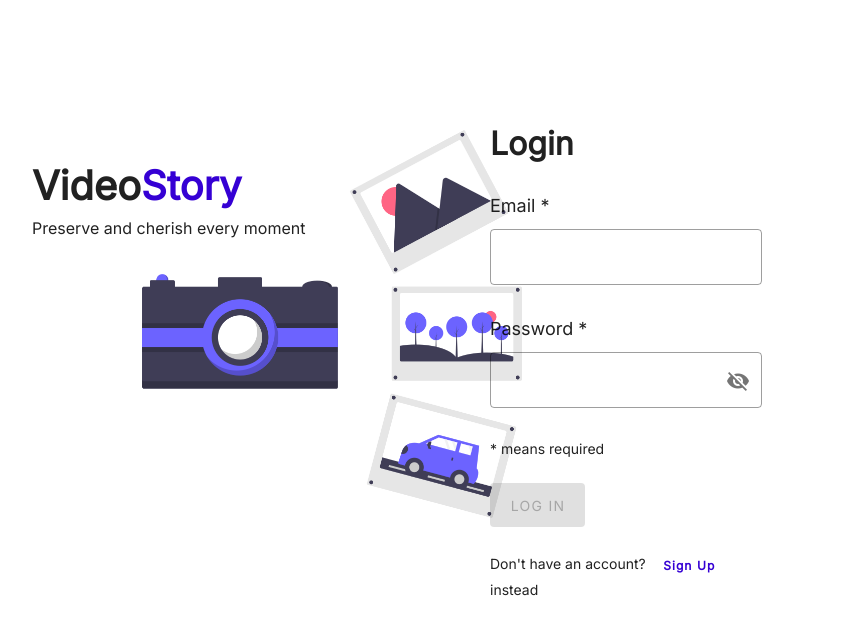
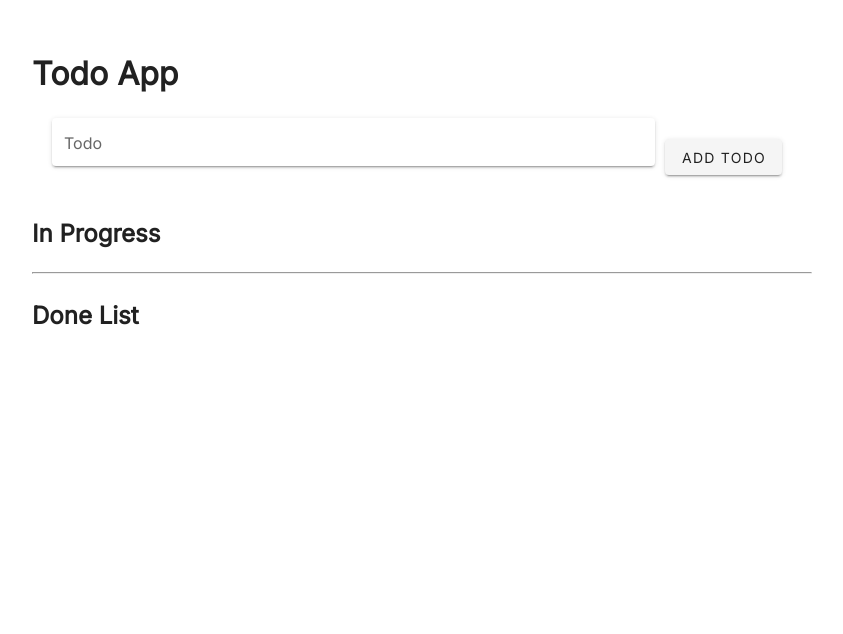
Before and after one commit to IamMarkReyRonolo/VideoStory, a Vue app in the folder frontend/: page /login in a window 1280 px wide. Shown: the top 634 px of the page, without its empty margins (218-1061 px from the left). Built offline with nearby package versions, Linux system fonts and the light colour scheme.

Commit message:
feat: update view

```diff
--- a/frontend/src/views/Login.vue
+++ b/frontend/src/views/Login.vue
@@ -1,102 +1,31 @@
 <template>
-	<div class="loginStaff">
-		<v-alert
-			outlined
-			type="warning"
-			v-if="error"
-			v-model="error"
-			class="mx-auto my-5"
-			width="300px"
-			dismissible
-			>{{ message }}</v-alert
-		>
-		<div class="wrapperDiv">
-			<div class="rightCon">
-				<div class="pageDesc">
-					<div class="logoSection" id="logo">
-						<span>Video</span><span style="color: #3500d4">Story</span>
-					</div>
-					<div class="sub">Preserve and cherish every moment</div>
+    <div>
+        <h1>Todo App</h1>
+        <div class="formWrapper">
+            <v-text-field label="Todo" solo v-model="inputTodo"></v-text-field>
+            <v-btn @click="addTodo()"> Add Todo </v-btn>
         </div>
 
-				<div class="imgCon"><img src="../assets/moments.png" alt="" /></div>
-			</div>
-			<div class="leftCon">
-				<div class="innerWrap">
-					<div class="headerSection">
-						<div class="sectionTitle">Login</div>
-					</div>
-					<br />
-					<div class="fieldsSection">
-						<div class="field">
-							<div class="fieldLabel">Email *</div>
-							<v-text-field
-								outlined
-								id="email"
-								v-model="user.email"
-								:rules="usernameRules"
-							></v-text-field>
-						</div>
-
-						<div class="field">
-							<div class="fieldLabel">Password *</div>
-							<v-text-field
-								outlined
-								id="password"
-								v-model="user.password"
-								:rules="passwordRules"
-								:append-icon="show ? 'mdi-eye' : 'mdi-eye-off'"
-								:type="show ? 'text' : 'password'"
-								@click:append="show = !show"
-							></v-text-field>
+		<h2>In Progress</h2>
+		<div class="todoListWrapper">
+			<div class="todo"  v-for="todo in todoList" :key="todo.id">
+				<div class="todoDetails">{{todo.content}}</div>
+				<div class="todoFunctions">
+					<v-btn @click="doneTodo(todo)"> Done </v-btn>
+					<v-btn> Update </v-btn>
+					<v-btn @click="deleteTodo(todo)"> Delete </v-btn>
 				</div>
 			</div>
-					<p
-						style="
-							padding: 0px 0px;
-							margin: 0px;
-							font-size: 14px;
-							font-weight: 500;
-						"
-					>
-						* means required
-					</p>
-					<br />
-					<div class="ctrlSection">
-						<v-btn
-							color="#3500D4"
-							:dark="validated"
-							:disabled="!validated"
-							@click="handleLoginEvent()"
-							:loading="loading"
-							id="logInBtn"
-							large
-							>Log In</v-btn
-						>
 		</div>
-					<br />
-					<p
-						style="
-							padding: 0px 0px;
-							margin: 0px;
-							font-size: 14px;
-							font-weight: 500;
-						"
-					>
-						Don't have an account?
-						<v-btn small text to="/register"
-							><span
-								style="
-									color: #3500d4;
-									font-size: 12px;
-									text-transform: capitalize;
-									font-weight: bolder;
-								"
-								>Sign up</span
-							></v-btn
-						>
-						instead
-					</p>
+		<hr>
+		<br>
+		<h2>Done List</h2>
+		<div class="todoListDoneWrapper">
+			<div class="todo"  v-for="todo in doneTodoList" :key="todo">
+				<div class="todoDetails">{{ todo }}</div>
+				<div class="todoFunctions">
+					<v-btn @click="recoverTodo(todo)"> Recover </v-btn>
+					<v-btn @click="deleteDoneTodo(todo)"> Delete </v-btn>
 				</div>
 			</div>
 		</div>
@@ -104,133 +33,95 @@
 </template>
 
 <script>
-	import UserAPI from "../apis/UserAPI";
 export default {
     name: "Login",
     data: () => ({
-			loading: false,
-			fetched: false,
-			error: false,
-			show: false,
-			user: {
-				email: "",
-				password: "",
-			},
-			message: "",
-			usernameRules: [
-				(v) => !!v.trim() || "This field is required",
-				(v) => /^[^\s@]+@[^\s@]+\.[^\s@]+$/.test(v) || "Email must be valid",
-			],
-			passwordRules: [(v) => !!v || "This field is required"],
+		todoList: [],
+		inputTodo: "",
+		inProgressTodo: [],
+		doneTodoList: [],
+		tempEditedTodo: ""
 	}),
     created() {
-			if (this.$route.params.token_error) {
-				this.message = this.$route.params.token_error;
-				this.error = true;
-			}
-			try {
-				const token = localStorage.getItem("token");
-				if (token) {
-					this.$router.push("/");
-				}
-			} catch (error) {
-				console.log(error);
-				localStorage.removeItem("token");
-			}
+
 	},
 
     methods: {
-			async handleLoginEvent() {
-				try {
-					this.loading = true;
-					const user = await UserAPI.prototype.login(this.user);
-					console.log(user);
-					localStorage.setItem("token", user.token);
-					this.loading = false;
-					this.$router.push("/");
-				} catch (error) {
-					this.loading = false;
-					this.error = true;
-					this.message = error.response.data.message;
+		addTodo() {
+			let todo = {
+				id: this.todoList.length,
+				content: this.inputTodo,
+				status: "in_progress"
 			}
+
+			this.todoList.push(todo)
+			this.inputTodo = ""
+			alert(`Todo ${this.inputTodo} is added to the list.`);
+
+		},
+
+		updateTodo(todo) {
+			this.tempEditedTodo = todo
+			this.inputTodo = todo
+		},
+
+		deleteTodo(id) {
+			this.todoList.forEach((todo)=> {
+				if (todo.id == id) {
+					this.todoList.pop(todo)
+				}
+			})
+			alert(`Todo ${todo} is deleted to the list.`);
+
+		},
+
+		doneTodo(todo) {
+			this.inProgressTodo.pop(todo)
+			this.doneTodoList.push(todo)
+			alert(`Todo ${this.inputTodo} is moved to done list.`);
+
+		},
+
+		deleteDoneTodo(todo) {
+			this.doneTodoList.pop(todo)
+			alert(`Todo ${this.inputTodo} is deleted from done list.`);
+		},
+
+		recoverTodo(todo) {
+			this.inProgressTodo.push(todo)
+			this.doneTodoList.pop(todo)
+			alert(`Todo ${this.inputTodo} is moved back to in progress.`);
+
 		},
 	},
-		computed: {
-			validated: function () {
-				if (this.user.email.trim() == "" || this.user.password.trim() == "") {
-					return false;
-				}
-				if (!/^[^\s@]+@[^\s@]+\.[^\s@]+$/.test(this.user.email)) {
-					return false;
-				}
-				return true;
-			},
-		},
+    computed: {},
 };
 </script>
 
 <style scoped>
-	.wrapperDiv {
-		padding: 20px 50px;
-		margin: auto;
+.formWrapper {
     display: flex;
-		padding-top: 70px;
-		justify-content: space-between;
+    justify-content: center;
     align-items: center;
+	margin: 20px;
 }
 
-	.leftCon {
-		width: 40%;
+.v-btn {
+	margin: 10px;
 }
 
-	.rightCon {
-		width: 60%;
-		/* display: flex;
-		justify-content: space-between;
-		align-items: flex-start; */
+.todoListWrapper, .todoListDoneWrapper {
+	margin: 20px
 }
 
-	.leftCon {
+.todo {
 	display: flex;
-		justify-content: center;
-		align-items: flex-start;
-	}
-
-	.pageDesc {
-		margin-bottom: -150px;
-		z-index: 5;
-		position: relative;
-		margin-left: -50px;
-	}
-
-	.logoSection {
-		font-size: 40px;
-		font-weight: bold;
-	}
-
-	.sectionTitle {
-		font-size: 32px;
-		font-weight: bold;
-	}
-
-	.fieldLabel {
-		padding-bottom: 10px;
-		font-weight: normal;
-		font-size: 18px;
-	}
-
-	.v-text-field {
-		font-size: 18px;
-	}
-
-	.imgCon img {
-		width: 500px;
-	}
-
-	.v-alert {
-		position: absolute;
-		margin: 0 auto;
-		left: 0;
-		right: 0;
+	align-items: center;
+	/* width: 300px; */
+	justify-content: space-between;
+	border: 1px solid rgb(41, 41, 41);
+	padding: 20px;
+	border-radius: 10px;
+	margin: 10px 0px;
 }
 </style>
```
Lines whose indentation alone changed are shown as unchanged.
